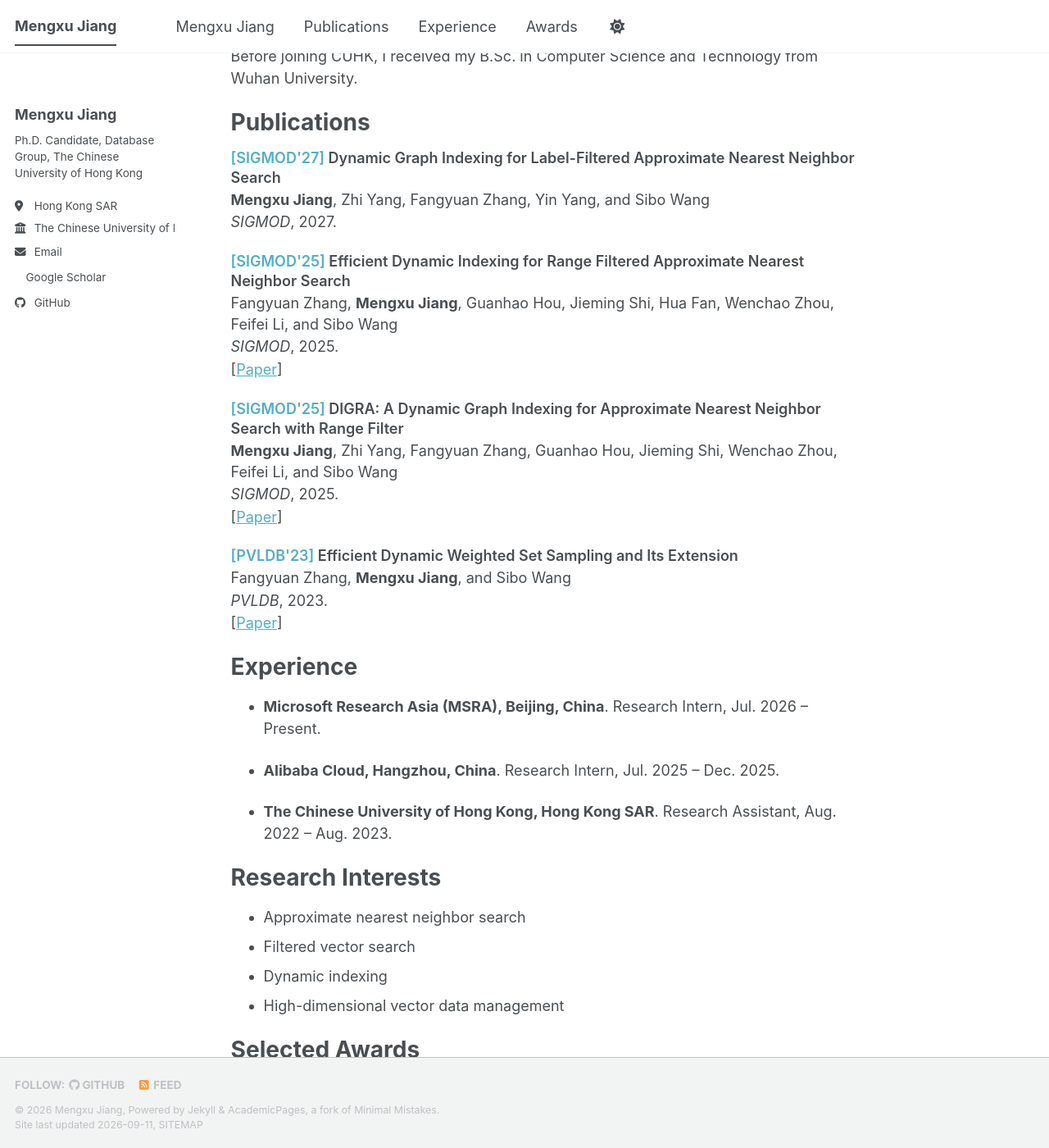
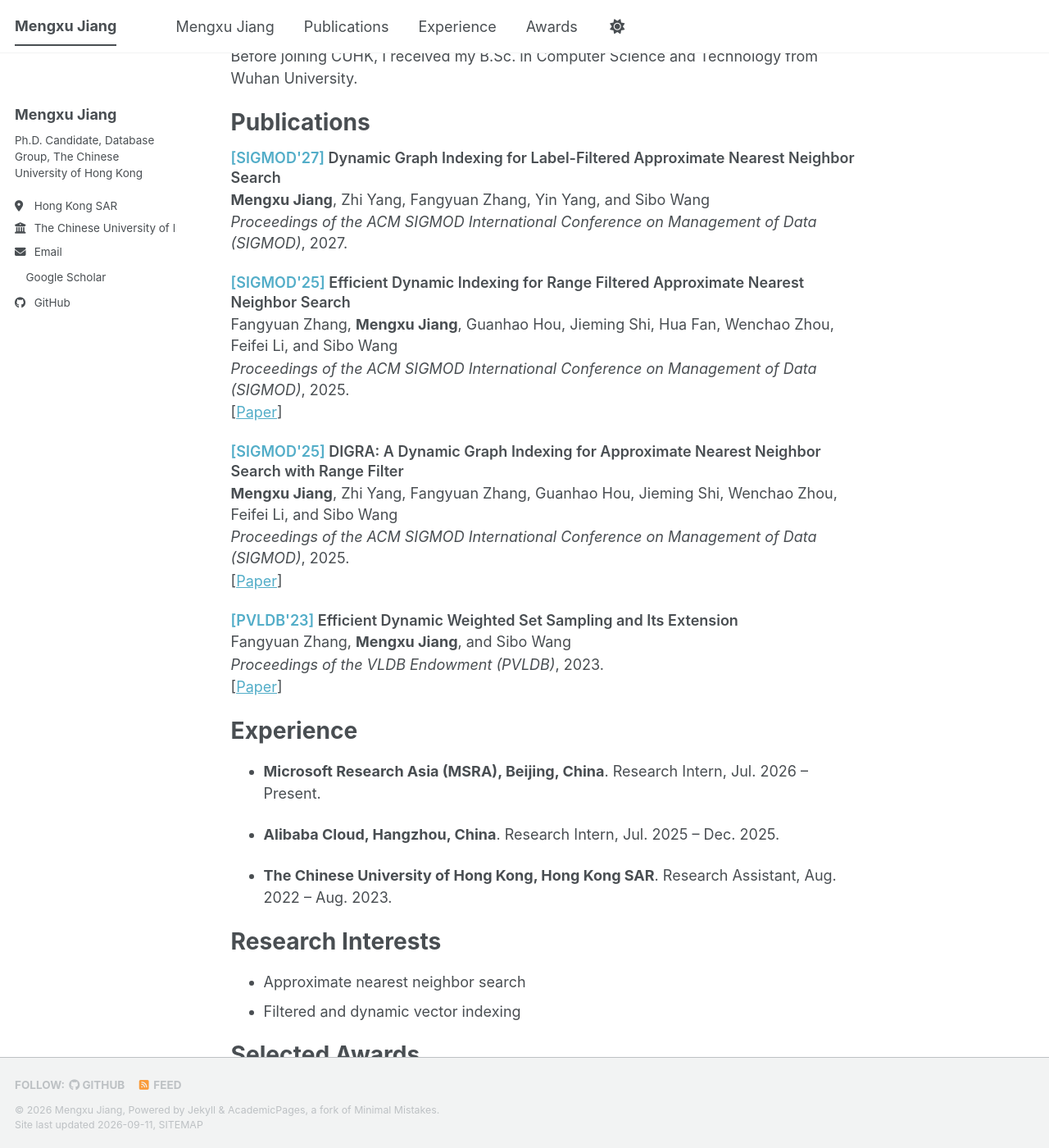
Before and after one commit to oldjang/oldjang.github.io, a Jekyll site: the page built from _pages/about.md, in a window 1280 px wide and 1400 px high, scrolled down 293 px. Shown: the whole window at 82% size. Built offline with Jekyll 4.4.1, drawn with Linux system fonts in a browser that asks for light colours; a style sheet for code colours, icons or effects is not loaded.

```diff
--- a/_pages/about.md
+++ b/_pages/about.md
@@ -41,9 +41,7 @@ Research Interests
 ======
 
 * Approximate nearest neighbor search
-* Filtered vector search
-* Dynamic indexing
-* High-dimensional vector data management
+* Filtered and dynamic vector indexing
 
 <span id="awards"></span>
 
```
Also changed, not shown: _publications/2023-efficient-dynamic-weighted-set-sampling.md (+1 -1 lines), _publications/2025-digra-range-filter-ann.md (+1 -1 lines), _publications/2025-efficient-dynamic-indexing-range-filtered-ann.md (+1 -1 lines), _publications/2027-dynamic-graph-indexing-label-filtered-ann.md (+1 -1 lines).
